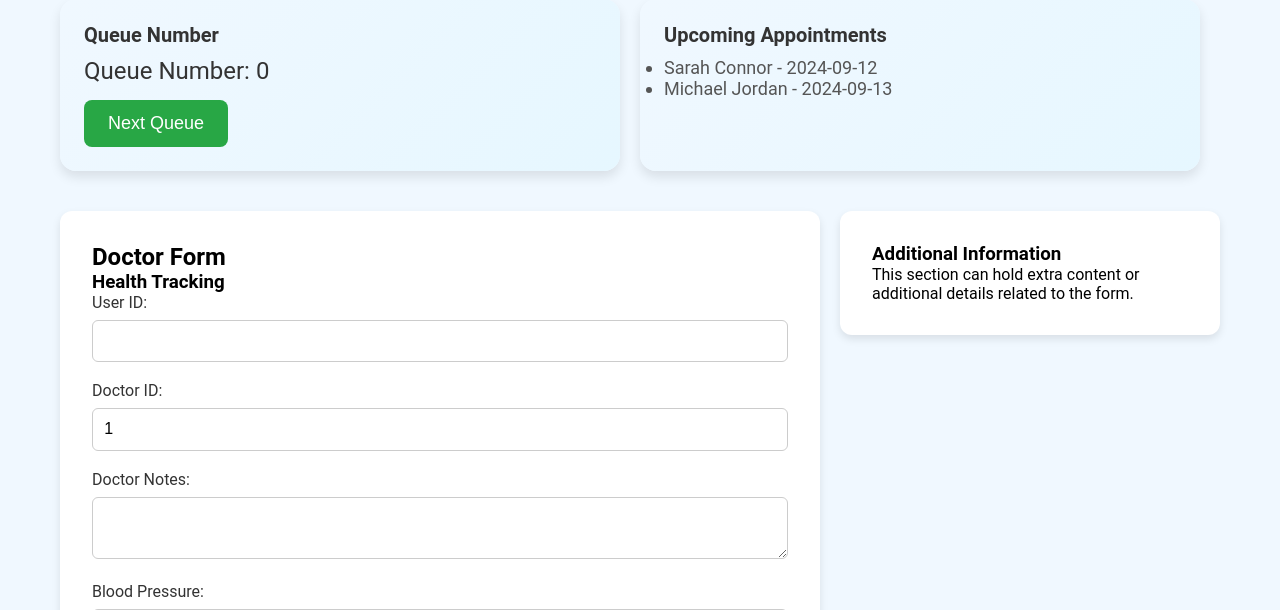
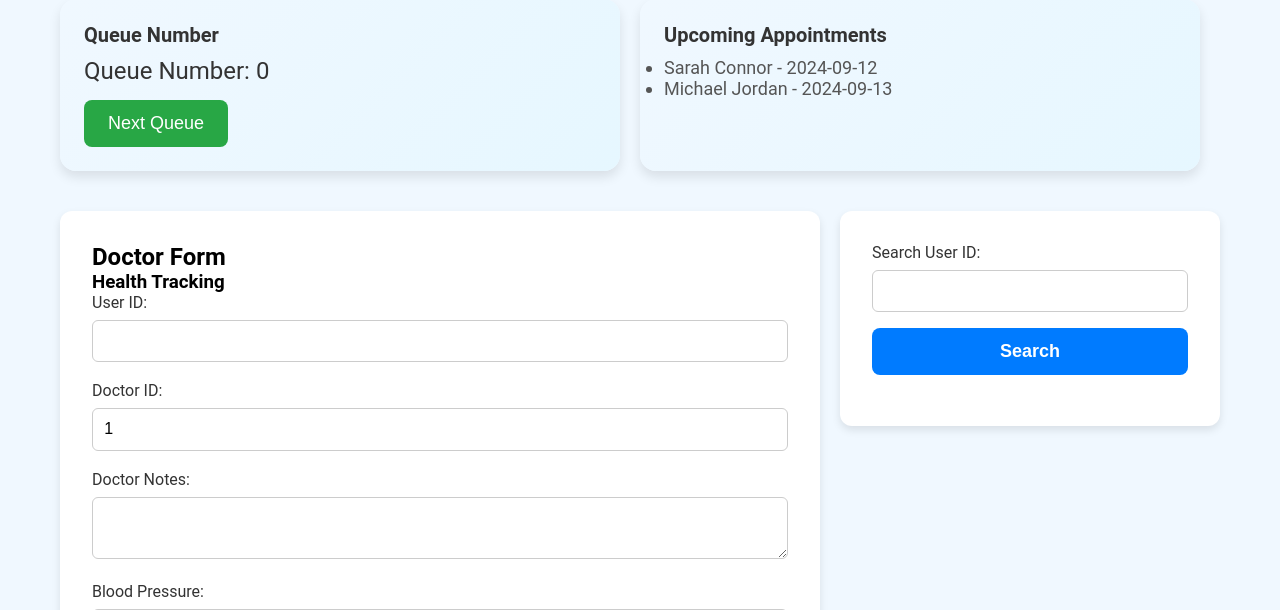
Before and after one commit to Stars1999/INF2003_DB, a Flask app: template INF2003_DB_Proj/templates/doctor_dashboard.html in a window 1280 px wide. Shown: the part 121-731 px from the top of the page. Run offline with Flask 3, Linux system fonts and the light colour scheme; the template is opened without the code that fills it: most values are stand-ins (such as "Sample title", 1, 10 or a date in 2020).

Commit message:
Added View User History Function

```diff
--- a/INF2003_DB_Proj/app.py
+++ b/INF2003_DB_Proj/app.py
@@ -175,6 +175,75 @@ def submit_doctor_form():
 
         return redirect(url_for('doctor_dashboard'))
 
+# Route to get user history by userID
+@app.route('/get_user_history/<user_id>', methods=['GET'])
+def get_user_history(user_id):
+    if 'username' in session and session['user_role'] == 'doctor':
+        # Open a database connection
+        conn = get_db_connection()
+        cursor = conn.cursor()
+        try:
+            # Fetch all history for the given user_id
+            cursor.execute('''
+                SELECT history_id FROM User_History WHERE user_id = ?
+            ''', (user_id,))
+            histories = cursor.fetchall()
+
+            # Convert to a list of dictionaries for JSON response
+            history_list = [{'history_id': row['history_id']} for row in histories]
+
+            return jsonify(history_list)
+
+        except sqlite3.Error as e:
+            return jsonify({'error': str(e)}), 500
+
+        finally:
+            conn.close()
+
+    return jsonify({'error': 'Unauthorized'}), 401
+
+@app.route('/get_user_history_top5/<user_id>', methods=['GET'])
+def get_user_history_top5(user_id):
+    if 'username' in session and session['user_role'] == 'doctor':
+        conn = get_db_connection()
+        cursor = conn.cursor()
+        try:
+            # Fetch the top 5 history records for the given user_id and join to fetch doctor's name
+            cursor.execute('''
+                            SELECT uh.doc_notes, uh.blood_pressure, uh.blood_sugar, uh.visit_date, u.username AS doctor_name
+                            FROM User_History uh
+                            JOIN Users u ON uh.doc_id = u.user_id
+                            WHERE uh.user_id = ?
+                            ORDER BY uh.visit_date DESC
+                            LIMIT 5
+                        ''', (user_id,))
+            history_records = cursor.fetchall()
+
+            # Format the data for JSON response
+            records = [
+                {
+                    'doc_notes': record['doc_notes'],
+                    'blood_pressure': record['blood_pressure'],
+                    'blood_sugar': record['blood_sugar'],
+                    'visit_date': record['visit_date'],
+                    'doctor_name': record['doctor_name']  # Added doctor's name to the response
+                } for record in history_records
+            ]
+
+            return jsonify(records)
+
+        except sqlite3.Error as e:
+            return jsonify({'error': str(e)}), 500
+
+        finally:
+            conn.close()
+
+    return jsonify({'error': 'Unauthorized'}), 401
+
+
+
+
+
 #Settings
 @app.route('/settings')
 def settings():
--- a/INF2003_DB_Proj/static/css/doctor_dashboard.css
+++ b/INF2003_DB_Proj/static/css/doctor_dashboard.css
@@ -193,6 +193,82 @@ body {
   color: #333;
 }
 
+/* User History */
+#history-section, #history-details {
+  margin-top: 20px;
+}
+
+#history-section select, #history-details p {
+  font-size: 16px;
+  padding: 10px;
+  margin-bottom: 15px;
+  border-radius: 6px;
+  border: 1px solid #ccc;
+  width: 100%;
+}
+
+#history-details h3 {
+  margin-bottom: 10px;
+  font-size: 20px;
+  font-weight: bold;
+}
+
+/* Styling for individual record cards */
+.history-record {
+  background-color: #ffffff;
+  padding: 15px;
+  margin-bottom: 20px; /* More space between records */
+  border-radius: 12px;
+  box-shadow: 0 4px 8px rgba(0, 0, 0, 0.05); /* Light shadow to make records stand out */
+  border: 1px solid #ccc; /* Optional: A border around the records */
+}
+
+.history-record h4 {
+  font-size: 18px;
+  margin-bottom: 10px;
+  color: #333;
+  font-weight: bold;
+}
+
+.history-record p {
+  font-size: 16px;
+  margin-bottom: 8px;
+  padding: 10px;
+  background-color: #f8f9fa;
+  border-radius: 8px;
+  border: 1px solid #e0e0e0; /* Subtle border around each detail */
+}
+
+/* Styling for the Search Button */
+.search-button {
+  width: 100%;
+  padding: 0.8rem 1.5rem;
+  background-color: #007bff; /* Primary blue color */
+  color: white;
+  font-size: 18px;
+  font-weight: bold;
+  border: none;
+  border-radius: 8px;
+  cursor: pointer;
+  text-align: center;
+  margin-top: 1rem; /* Added margin to create space between input and button */
+  transition: background-color 0.3s ease, transform 0.2s ease;
+}
+
+.search-button:hover {
+  background-color: #0056b3; /* Darker blue for hover effect */
+  transform: translateY(-3px); /* Slight lift on hover */
+}
+
+.search-button:active {
+  transform: translateY(0px); /* Button returns to original position on click */
+}
+
+.search-button:disabled {
+  background-color: #cccccc; /* Greyed out when disabled */
+  cursor: not-allowed;
+}
+
 /* Responsive Design */
 @media (max-width: 768px) {
   .main-content, .content-section {
--- a/INF2003_DB_Proj/static/js/doctor_dashboard.js
+++ b/INF2003_DB_Proj/static/js/doctor_dashboard.js
@@ -40,3 +40,52 @@ function generateNextQueueNumber() {
   // Update the queue number display in the card
   document.getElementById('queue-number').querySelector('span').textContent = nextQueueNumber;
 }
+
+// Function to search for user history by User ID and show the top 5 records
+function searchUserHistory() {
+  const userID = document.getElementById('search_user_id').value;
+
+  // Fetch the top 5 user history from the server
+  fetch(`/get_user_history_top5/${userID}`)
+    .then(response => response.json())
+    .then(data => {
+      if (data.length > 0) {
+        console.log('Received data:', data);  // Debugging
+
+        // Get the history details container
+        const historyDetailsContainer = document.getElementById('history-details');
+
+        // Clear any previous details
+        historyDetailsContainer.innerHTML = '';
+
+        // Show the history details section
+        historyDetailsContainer.style.display = 'block';
+
+        // Create and append new elements for the top 5 records
+        data.forEach((history, index) => {
+          const historyElement = document.createElement('div');
+          historyElement.classList.add('history-record');
+
+          // Display each history record
+          historyElement.innerHTML = `
+            <h4>Record ${index + 1}</h4>
+            <p><strong>Doctor Notes:</strong> ${history.doc_notes || 'N/A'}</p>
+            <p><strong>Blood Pressure:</strong> ${history.blood_pressure || 'N/A'}</p>
+            <p><strong>Blood Sugar:</strong> ${history.blood_sugar || 'N/A'}</p>
+            <p><strong>Visit Date:</strong> ${history.visit_date || 'N/A'}</p>
+            <p><strong>Doctor Name:</strong> ${history.doctor_name || 'N/A'}</p>
+            <hr>
+          `;
+
+          // Append each record to the history details container
+          historyDetailsContainer.appendChild(historyElement);
+        });
+      } else {
+        alert('No history records found for this user.');
+      }
+    })
+    .catch(error => {
+      console.error('Error fetching user history:', error);
+      alert('Failed to retrieve user history. Please try again.');
+    });
+}
--- a/INF2003_DB_Proj/templates/doctor_dashboard.html
+++ b/INF2003_DB_Proj/templates/doctor_dashboard.html
@@ -111,13 +111,22 @@
       <!-- Right Section (Additional Card) -->
       <div class="extra-card">
         <div class="extra-info-card">
-          <h3>Additional Information</h3>
-          <p>This section can hold extra content or additional details related to the form.</p>
+          <!-- Search User ID Input -->
+          <div class="input-field-group">
+            <label for="search_user_id">Search User ID:</label>
+            <input type="text" id="search_user_id" name="search_user_id">
+            <button type="button" class="search-button" onclick="searchUserHistory()">Search</button>
+          </div>
+
+          <!-- History Details Section -->
+          <div id="history-details" style="display:none;">
+            <h3>Top 5 History Details</h3>
+            <!-- The top 5 history details will be dynamically created and inserted here -->
+          </div>
         </div>
+
       </div>
     </div>
-
   </div>
-
 </body>
 </html>
```
Also changed, not shown: INF2003_DB_Proj/INF2003_Proj_DB.db.
